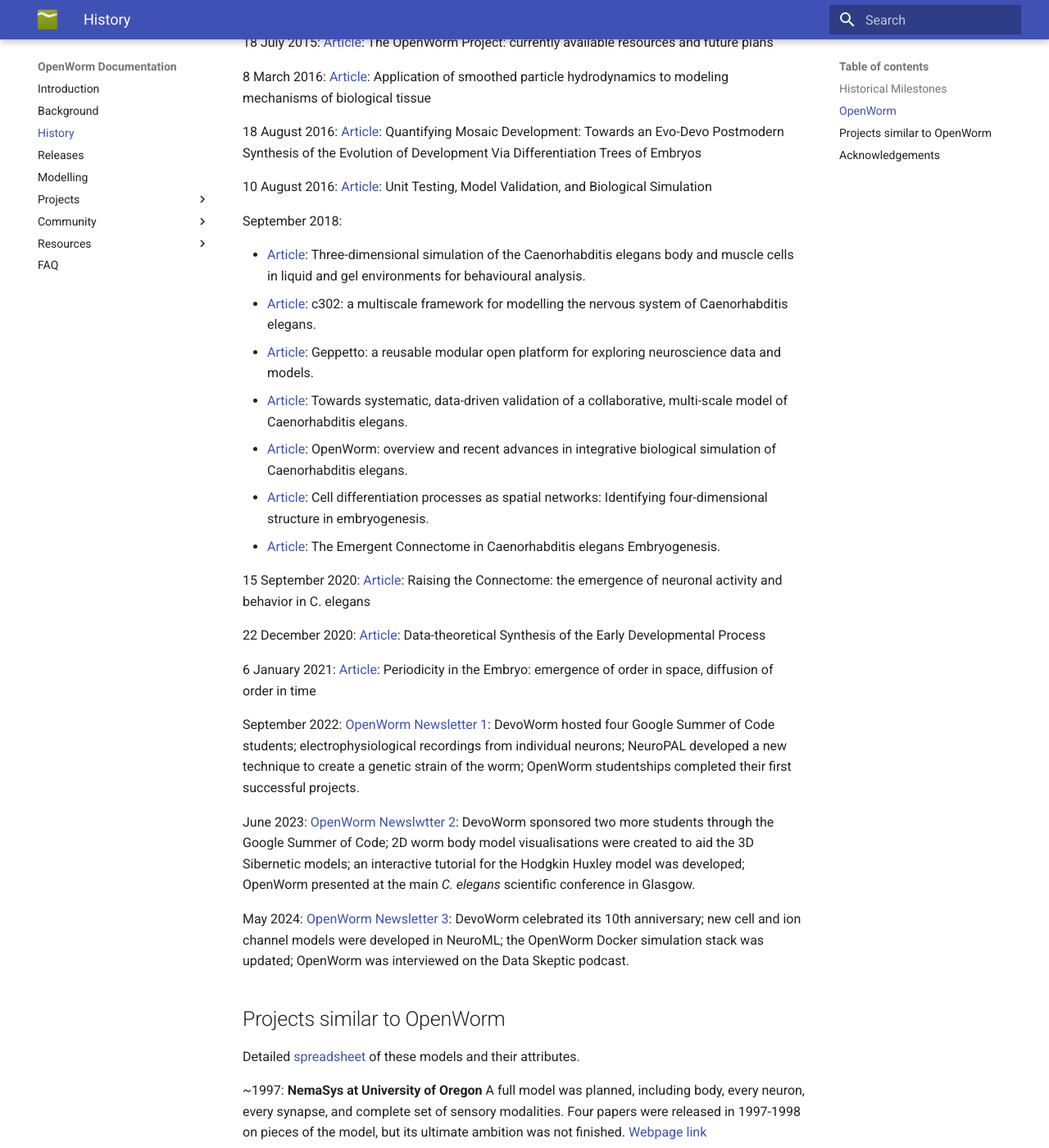
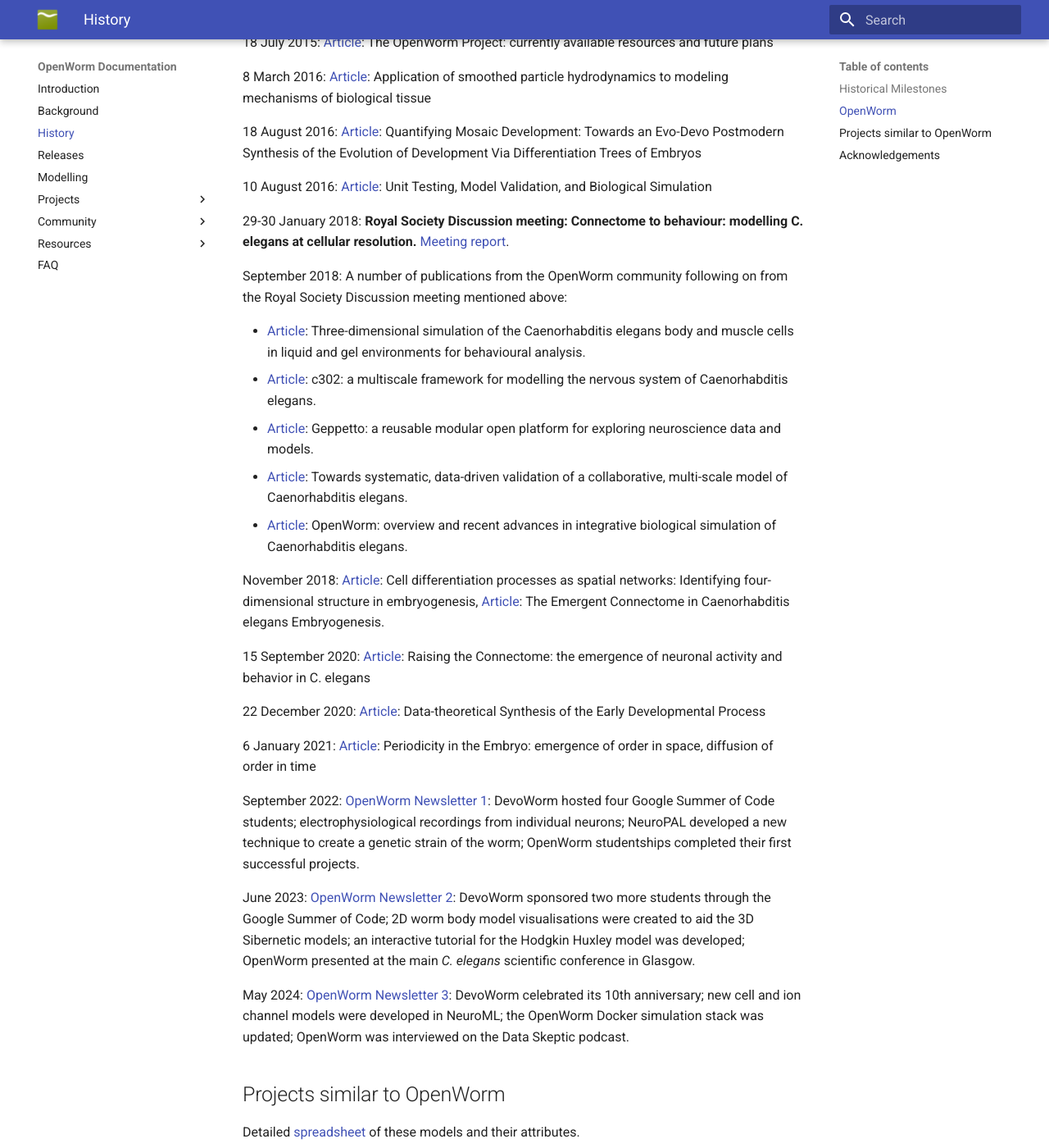
Before and after one commit to openworm/openworm_docs, an MkDocs documentation site: the page built from docs/fullhistory.md, in a window 1280 px wide and 1400 px high, scrolled down 2957 px. Shown: the whole window at 82% size. Built offline with MkDocs 1.6.1 and Material for MkDocs 9.7.7, drawn with Linux system fonts in a browser that asks for light colours; comment, search, counter and statistics services are not loaded.

Commit message:
Tweaks to history page

```diff
--- a/docs/fullhistory.md
+++ b/docs/fullhistory.md
@@ -97,15 +97,18 @@
 
 10 August 2016: [Article](https://f1000research.com/articles/5-1946/v1): Unit Testing, Model Validation, and Biological Simulation
 
-September 2018:
+29-30 January 2018: **Royal Society Discussion meeting: Connectome to behaviour: modelling C. elegans at cellular resolution.**
+[Meeting report](https://royalsocietypublishing.org/doi/10.1098/rstb.2017.0366).
+
+September 2018: A number of publications from the OpenWorm community following on from the Royal Society Discussion meeting mentioned above:
 
 -   [Article](https://royalsocietypublishing.org/doi/10.1098/rstb.2017.0376): Three-dimensional simulation of the Caenorhabditis elegans body and muscle cells in liquid and gel environments for behavioural analysis.
 -   [Article](https://royalsocietypublishing.org/doi/10.1098/rstb.2017.0379): c302: a multiscale framework for modelling the nervous system of Caenorhabditis elegans.
 -   [Article](https://royalsocietypublishing.org/doi/10.1098/rstb.2017.0380): Geppetto: a reusable modular open platform for exploring neuroscience data and models.
 -   [Article](https://royalsocietypublishing.org/doi/10.1098/rstb.2017.0381): Towards systematic, data-driven validation of a collaborative, multi-scale model of Caenorhabditis elegans.
 -   [Article](https://royalsocietypublishing.org/doi/10.1098/rstb.2017.0382): OpenWorm: overview and recent advances in integrative biological simulation of Caenorhabditis elegans.
--   [Article](https://www.sciencedirect.com/science/article/abs/pii/S030326471830220X): Cell differentiation processes as spatial networks: Identifying four-dimensional structure in embryogenesis.
--   [Article](https://www.sciencedirect.com/science/article/abs/pii/S0303264718302120): The Emergent Connectome in Caenorhabditis elegans Embryogenesis.
+
+November 2018: [Article](https://www.sciencedirect.com/science/article/abs/pii/S030326471830220X): Cell differentiation processes as spatial networks: Identifying four-dimensional structure in embryogenesis, [Article](https://www.sciencedirect.com/science/article/abs/pii/S0303264718302120): The Emergent Connectome in Caenorhabditis elegans Embryogenesis.
 
 15 September 2020: [Article](https://www.frontiersin.org/journals/cellular-neuroscience/articles/10.3389/fncel.2020.524791/full): Raising the Connectome: the emergence of neuronal activity and behavior in C. elegans
 
@@ -115,7 +118,7 @@
 
 September 2022: [OpenWorm Newsletter 1](https://openworm.org/news.html#September2022): DevoWorm hosted four Google Summer of Code students; electrophysiological recordings from individual neurons; NeuroPAL developed a new technique to create a genetic strain of the worm; OpenWorm studentships completed their first successful projects.
 
-June 2023: [OpenWorm Newslwtter 2](https://openworm.org/news.html#June2023): DevoWorm sponsored two more students through the Google Summer of Code; 2D worm body model visualisations were created to aid the 3D Sibernetic models; an interactive tutorial for the Hodgkin Huxley model was developed; OpenWorm presented at the main _C. elegans_ scientific conference in Glasgow.
+June 2023: [OpenWorm Newsletter 2](https://openworm.org/news.html#June2023): DevoWorm sponsored two more students through the Google Summer of Code; 2D worm body model visualisations were created to aid the 3D Sibernetic models; an interactive tutorial for the Hodgkin Huxley model was developed; OpenWorm presented at the main _C. elegans_ scientific conference in Glasgow.
 
 May 2024: [OpenWorm Newsletter 3](https://openworm.org/news.html#May2024): DevoWorm celebrated its 10th anniversary; new cell and ion channel models were developed in NeuroML; the OpenWorm Docker simulation stack was updated; OpenWorm was interviewed on the Data Skeptic podcast.
 
```
